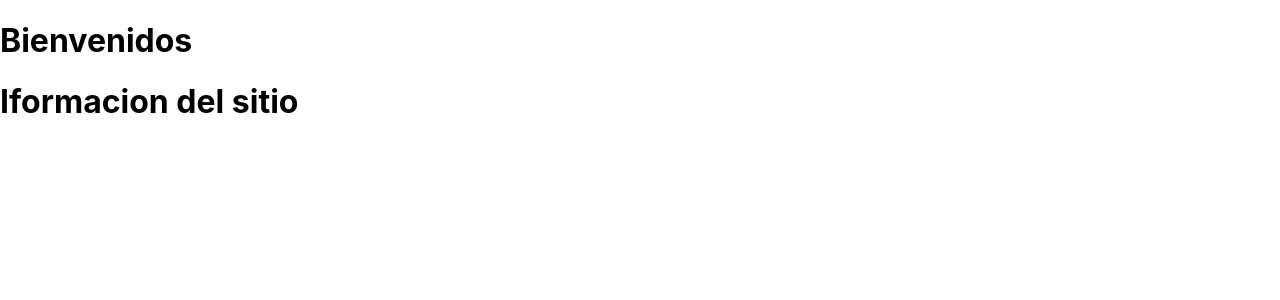
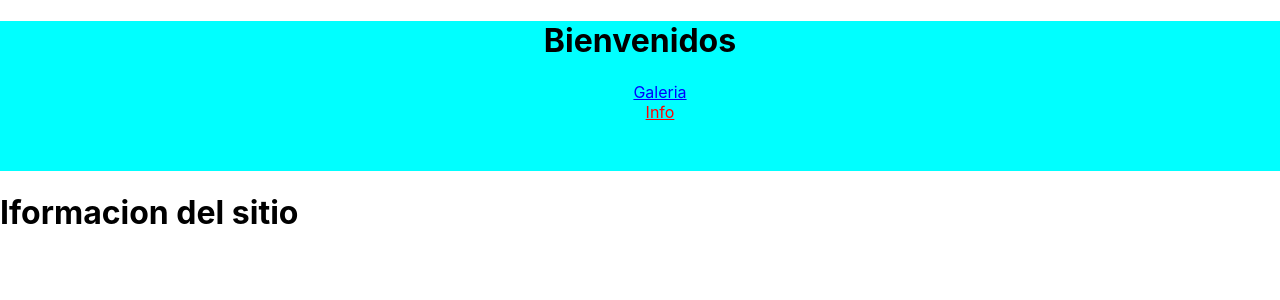
Before and after one commit to LeandroLopez-lean/lo-que-realmente-se-de-react, a React (Create React App) app: page /#/Info in a window 1280 px wide. Shown: the top 300 px of the page. Built offline with nearby package versions, Linux system fonts and the light colour scheme.

Commit message:
le agrege comentarios sobre hashrouter y navlink

```diff
--- a/src/App.css
+++ b/src/App.css
@@ -1,11 +1,18 @@
 .App {
   text-align: center;
 }
+header{
+  background-color: aqua;
+  text-align: center;
+  height: 150px;
+}
+ul{
+  list-style-type: none;
+}
+ul li:active {
+  color: red;
+}
 
-.App-logo {
-  height: 40vmin;
-  pointer-events: none;
-}
 
 @media (prefers-reduced-motion: no-preference) {
   .App-logo {
--- a/src/App.js
+++ b/src/App.js
@@ -20,3 +20,4 @@ function App() {
 }
 
 export default App;
+/*HashRouter en React es un tipo de enrutador proporcionado por la biblioteca React Router. Este enrutador utiliza el hash en la URL para manejar la navegación y el enrutamiento interno en una SPA. Permite definir diferentes rutas en la aplicación y asociar componentes con esas rutas. Cuando el usuario navega a una ruta específica, el componente correspondiente se renderiza en la interfaz de usuario sin enviar una solicitud al servidor. */
--- a/src/Menu.js
+++ b/src/Menu.js
@@ -1,9 +1,28 @@
 import React from "react";
+import { NavLink } from "react-router-dom";
+
+// con las etiquetas NavLink importadas desde react-router-dom a diferncia de las etiquetas <A>
+//el navegador no necesita renderizar todo el html
 
 function Menu(){
     return(
-        <h1>Bienvenidos</h1>
-
+        <header>
+            <h1>Bienvenidos</h1>
+            <nav>
+               <ul>
+                 <li>
+                   <NavLink
+                   style={({ isActive}) => ({color: isActive ? 'red' : 'blue'})}
+                   to="/">Galeria</NavLink>
+                 </li>
+                 <li>
+                   <NavLink
+                   style={({ isActive}) => ({color: isActive ? 'red' : 'blue'})}
+                   to="/Info">Info</NavLink>
+                 </li>
+                </ul>
+            </nav>
+      </header>
     );
 }
 
```
